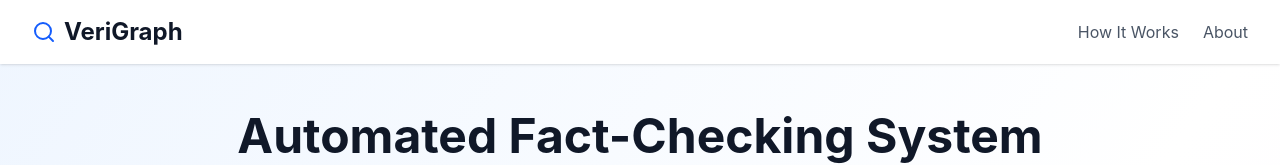
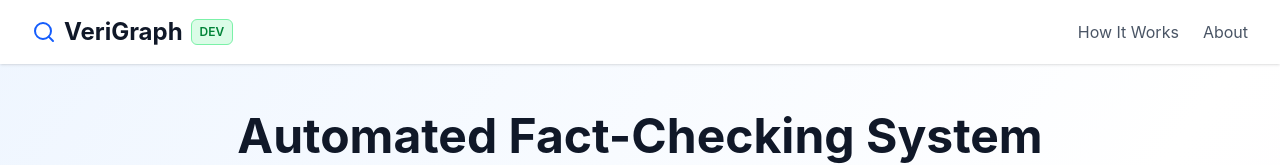
Before and after one commit to PaulZaman/VeriGraph, a React (Vite) app in the folder frontend/: page / in a window 1280 px wide. Shown: the top 165 px of the page. Built offline with nearby package versions, Linux system fonts and the light colour scheme; no server answers.

Commit message:
Add environment indicator badge to Header and update .env.example files
- Add DEV/STAGING/PROD badge next to VeriGraph logo in header
- Badge color changes based on environment (green for dev, yellow for staging, blue for prod)
- Update .env.example files with deployment URLs for reference

```diff
--- a/frontend/src/components/Header.jsx
+++ b/frontend/src/components/Header.jsx
@@ -2,6 +2,23 @@ import { Link } from 'react-router-dom'
 import { Search } from 'lucide-react'
 
 function Header() {
+  // Determine environment based on API URL
+  const apiUrl = import.meta.env.VITE_API_URL || 'http://localhost:8000'
+  let environment = 'dev'
+
+  if (apiUrl.includes('verigraph-api.fly.dev')) {
+    environment = 'prod'
+  } else if (apiUrl.includes('verigraph-api-staging.fly.dev')) {
+    environment = 'staging'
+  }
+
+  // Environment badge styles
+  const envStyles = {
+    dev: 'bg-green-100 text-green-700 border-green-300',
+    staging: 'bg-yellow-100 text-yellow-700 border-yellow-300',
+    prod: 'bg-blue-100 text-blue-700 border-blue-300'
+  }
+
   return (
     <header className="bg-white shadow-sm">
       <div className="max-w-7xl mx-auto px-4 sm:px-6 lg:px-8 py-4">
@@ -9,6 +26,9 @@ function Header() {
           <Link to="/" className="flex items-center space-x-2 hover:opacity-80 transition-opacity">
             <Search className="w-6 h-6 text-blue-600" />
             <h1 className="text-2xl font-bold text-gray-900">VeriGraph</h1>
+            <span className={`px-2 py-1 text-xs font-semibold rounded-md border ${envStyles[environment]}`}>
+              {environment.toUpperCase()}
+            </span>
           </Link>
           <nav className="hidden md:flex space-x-6">
             <Link to="/how-it-works" className="text-gray-600 hover:text-gray-900">How It Works</Link>
```
Also changed, not shown: 2 other files (tests, documents, lock files or other folders).
